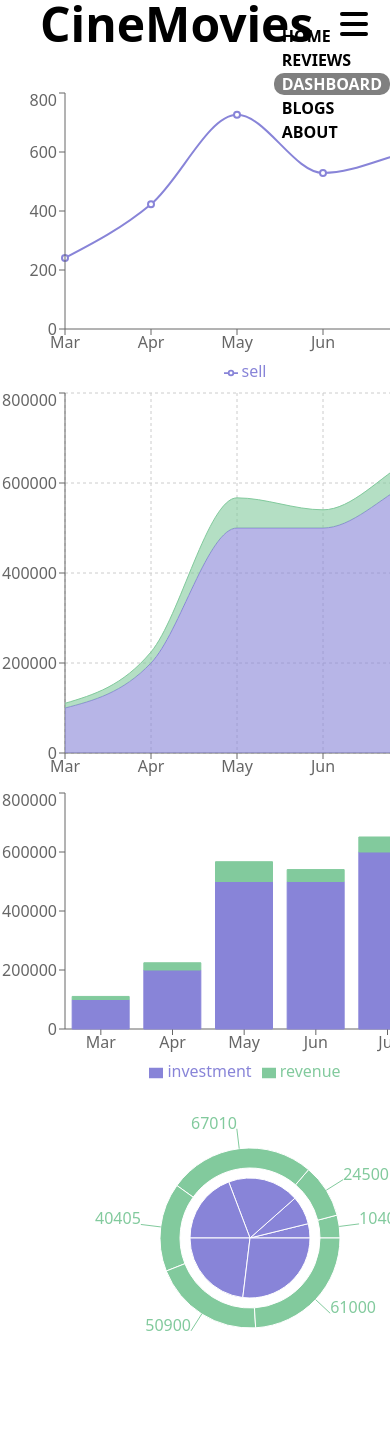
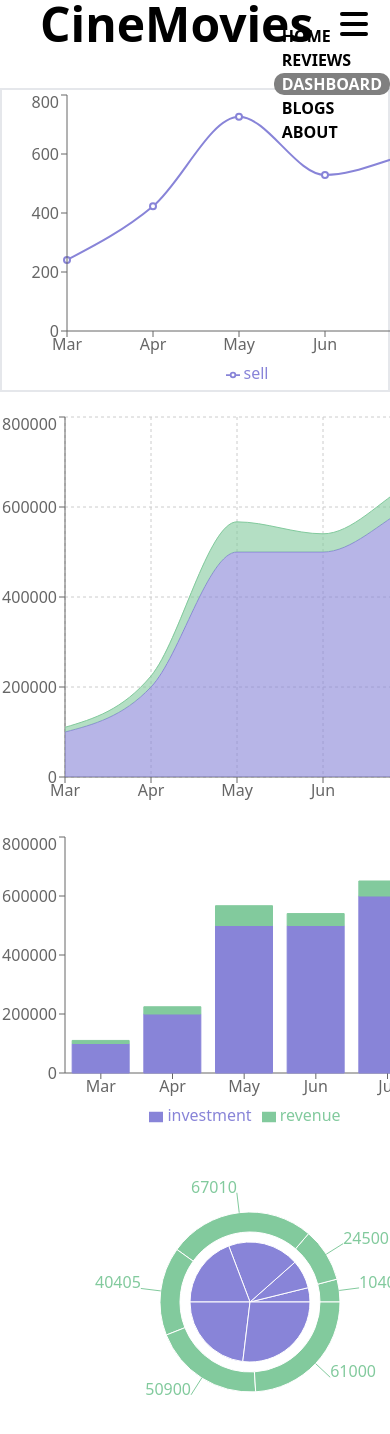
Before and after one commit to utsaho/cineMovies-2, a React (Create React App) app: page /dashboard in a window 390 px wide. Shown: the top 1434 px of the page. Before the commit the page ends 1388 px from the top, so only its background shows below. Built offline with nearby package versions, Linux system fonts and the light colour scheme.

Commit message:
responsive recharts

```diff
--- a/src/components/AreaChart/Areachart.js
+++ b/src/components/AreaChart/Areachart.js
@@ -1,9 +1,10 @@
 import React from 'react';
-import { AreaChart, Area, XAxis, YAxis, CartesianGrid, Tooltip } from 'recharts';
+import { AreaChart, Area, XAxis, YAxis, CartesianGrid, Tooltip, ResponsiveContainer } from 'recharts';
 import useChart from '../../hooks/useChart';
 const Areachart = () => {
     const [chart] = useChart();
     return (
+
         <AreaChart width={500} height={400} data={chart}>
             <CartesianGrid strokeDasharray="3 3" />
             <XAxis dataKey="month" />
--- a/src/components/BarChart/Barchart.js
+++ b/src/components/BarChart/Barchart.js
@@ -1,5 +1,5 @@
 import React from 'react';
-import { BarChart, Bar, XAxis, YAxis, Tooltip, Legend, } from 'recharts';
+import { BarChart, Bar, XAxis, YAxis, Tooltip, Legend, ResponsiveContainer } from 'recharts';
 import useChart from '../../hooks/useChart';
 const Barchart = () => {
     const [chart] = useChart([]);
--- a/src/components/Dashboard/Dashboard.js
+++ b/src/components/Dashboard/Dashboard.js
@@ -1,4 +1,5 @@
 import React from 'react';
+import { ResponsiveContainer } from 'recharts'
 import Linechart from '../LineChart/Linechart';
 import Areachart from '../AreaChart/Areachart';
 import Barchart from '../BarChart/Barchart';
@@ -6,11 +7,19 @@ import Piechart from '../PieChart/Piechart';
 
 const Dashboard = () => {
     return (
-        <div className='grid gird-cols-2 mt-10'>
-            <Linechart></Linechart>
-            <Areachart></Areachart>
-            <Barchart></Barchart>
-            <Piechart></Piechart>
+        <div className='grid md:grid-cols-2 sm:grid-cols-1 mt-10 gap-5'>
+            <ResponsiveContainer width="100%" className='border-2'>
+                <Linechart></Linechart>
+            </ResponsiveContainer>
+            <ResponsiveContainer width="100%">
+                <Areachart></Areachart>
+            </ResponsiveContainer>
+            <ResponsiveContainer width="100%">
+                <Barchart></Barchart>
+            </ResponsiveContainer>
+            <ResponsiveContainer width="100%">
+                <Piechart></Piechart>
+            </ResponsiveContainer>
         </div>
     );
 };
--- a/src/components/LineChart/Linechart.js
+++ b/src/components/LineChart/Linechart.js
@@ -1,5 +1,5 @@
 import React from 'react';
-import { Line, LineChart, XAxis, YAxis, Legend, Tooltip } from 'recharts';
+import { Line, LineChart, XAxis, YAxis, Legend, Tooltip, ResponsiveContainer } from 'recharts';
 import useChart from '../../hooks/useChart';
 
 const Linechart = () => {
--- a/src/components/PieChart/Piechart.js
+++ b/src/components/PieChart/Piechart.js
@@ -1,5 +1,5 @@
 import React from 'react';
-import { PieChart, Pie, Sector } from 'recharts';
+import { PieChart, Pie, ResponsiveContainer } from 'recharts';
 import useChart from '../../hooks/useChart';
 const Piechart = () => {
     const [chart, setChart] = useChart();
```
